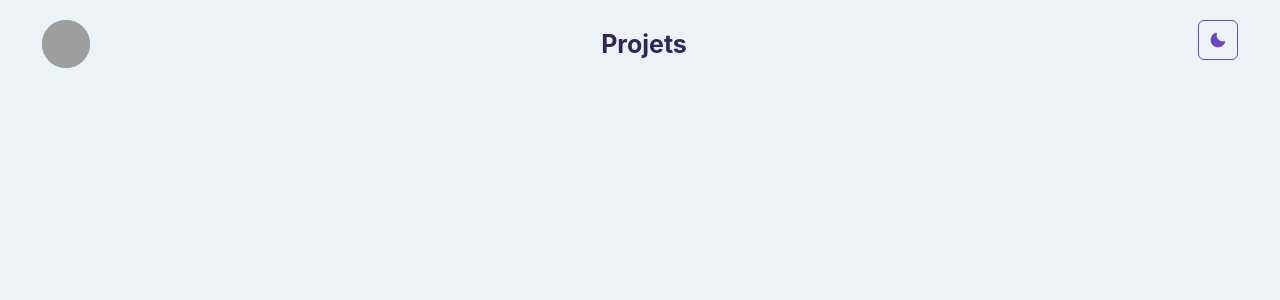
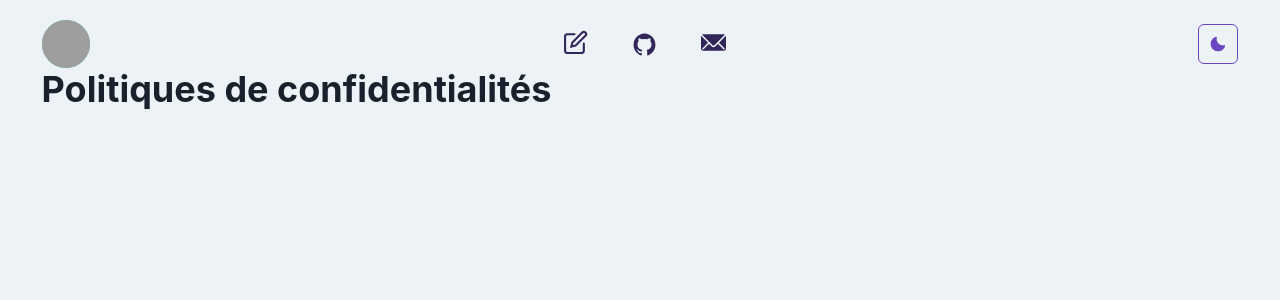
Before and after one commit to Tuvedunyel/tuvedunyel-portfolio, a React (Vite) app: page /politique in a window 1280 px wide. Before the commit this address had no page. Shown: the top 300 px of the page. Built offline with nearby package versions, Linux system fonts and the light colour scheme; grey boxes are pictures that could not be loaded.

Commit message:
footer start

```diff
--- a/src/App.css
+++ b/src/App.css
@@ -32,6 +32,12 @@
   text-decoration: none;
 }
 
+a.active {
+  border: none;
+  background: #6B46C1;
+  border-radius: 10px;
+}
+
 a:hover {
   text-decoration: none !important;
 }
--- a/src/App.tsx
+++ b/src/App.tsx
@@ -7,6 +7,9 @@
 import Home from './components/layouts/Home'
 import Projects from './components/layouts/Projects'
 import { AnimatePresence } from 'framer-motion'
+import Contact from './components/layouts/Contact'
+import Politiques from './components/layouts/Politiques'
+import Mentions from './components/layouts/Mentions'
 
 const App: FC<{ pageProps: string }> = ({ pageProps }: { pageProps: string }) => {
   const location = useLocation();
@@ -28,6 +31,9 @@
             <Routes location={location} key={location.pathname}>
               <Route path="/" element={<Home />} />
               <Route path="/mes-projets" element={<Projects />} />
+              <Route path="/contactez-moi" element={<Contact />} />
+              <Route path="/politique" element={<Politiques />} />
+              <Route path="/mentions" element={<Mentions />} />
             </Routes>
           </AnimatePresence>
         </Container>
--- a/src/components/Header.tsx
+++ b/src/components/Header.tsx
@@ -8,11 +8,12 @@
   useColorMode,
   useColorModeValue,
   Heading,
-  Link
+  Link,
+  Grid
 } from '@chakra-ui/react'
-import { MoonIcon, SunIcon } from '@chakra-ui/icons'
+import { EditIcon, EmailIcon, MoonIcon, SunIcon } from '@chakra-ui/icons'
 import { AnimatePresence, motion } from 'framer-motion'
-import { Link as ReachLink } from 'react-router-dom'
+import { NavLink as ReachLink, Link as NormalLink } from 'react-router-dom'
 
 const Header = () => {
   const { toggleColorMode } = useColorMode()
@@ -21,27 +22,70 @@
     <header>
       <Flex>
         <Center>
-          <ReachLink to="/">
+          <NormalLink to="/">
             <Avatar
               name="Montoya Grégoire"
               src="https://sp-ao.shortpixel.ai/client/to_auto,q_glossy,ret_img/https://btg-communication.fr/wp-content/uploads/2022/02/portrait_gregoire.jpg"
             />
-          </ReachLink>
+          </NormalLink>
         </Center>
         <Spacer />
         <Center>
-          <Heading as='h5' fontSize='25px'>
+          <Grid templateColumns="repeat(3, 1fr)" gap={7}>
+            <Center>
               <Link
                 as={ReachLink}
                 to="/mes-projets"
                 color={useColorModeValue('#322659', '#FAF5FF')}
+                p={2}
+                pt={1}
               >
-              Projets
+                <EditIcon
+                  w="25px"
+                  h="25px"
+                  color={useColorModeValue('#322659', '#FAF5FF')}
+                />
               </Link>
-
-          </Heading>
+            </Center>
+            <Center>
+              <Link
+                href="https://github.com/Tuvedunyel"
+                isExternal
+                color={useColorModeValue('#322659', '#FAF5FF')}
+                p={2}
+              >
+                <svg
+                  stroke="currentColor"
+                  fill="currentColor"
+                  strokeWidth="0"
+                  viewBox="0 0 512 512"
+                  height="25px"
+                  width="25px"
+                  xmlns="http://www.w3.org/2000/svg"
+                >
+                  <path d="M256 32C132.3 32 32 134.9 32 261.7c0 101.5 64.2 187.5 153.2 217.9a17.56 17.56 0 003.8.4c8.3 0 11.5-6.1 11.5-11.4 0-5.5-.2-19.9-.3-39.1a102.4 102.4 0 01-22.6 2.7c-43.1 0-52.9-33.5-52.9-33.5-10.2-26.5-24.9-33.6-24.9-33.6-19.5-13.7-.1-14.1 1.4-14.1h.1c22.5 2 34.3 23.8 34.3 23.8 11.2 19.6 26.2 25.1 39.6 25.1a63 63 0 0025.6-6c2-14.8 7.8-24.9 14.2-30.7-49.7-5.8-102-25.5-102-113.5 0-25.1 8.7-45.6 23-61.6-2.3-5.8-10-29.2 2.2-60.8a18.64 18.64 0 015-.5c8.1 0 26.4 3.1 56.6 24.1a208.21 208.21 0 01112.2 0c30.2-21 48.5-24.1 56.6-24.1a18.64 18.64 0 015 .5c12.2 31.6 4.5 55 2.2 60.8 14.3 16.1 23 36.6 23 61.6 0 88.2-52.4 107.6-102.3 113.3 8 7.1 15.2 21.1 15.2 42.5 0 30.7-.3 55.5-.3 63 0 5.4 3.1 11.5 11.4 11.5a19.35 19.35 0 004-.4C415.9 449.2 480 363.1 480 261.7 480 134.9 379.7 32 256 32z"></path>
+                </svg>
+              </Link>
+            </Center>
+            <Center>
+              <Link
+                as={ReachLink}
+                to="/contactez-moi"
+                color={useColorModeValue('#322659', '#FAF5FF')}
+                p={2}
+                pt={1}
+              >
+                <EmailIcon
+                  w="25px"
+                  h="25px"
+                  color={useColorModeValue('#322659', '#FAF5FF')}
+                />
+              </Link>
+            </Center>
+          </Grid>
         </Center>
         <Spacer />
+        <Center>
           <AnimatePresence exitBeforeEnter>
             <motion.div
               style={{ display: 'inline-block' }}
@@ -63,6 +107,7 @@
               />
             </motion.div>
           </AnimatePresence>
+        </Center>
       </Flex>
     </header>
   )
--- a/src/components/Transition.tsx
+++ b/src/components/Transition.tsx
@@ -2,14 +2,14 @@
 import { motion } from 'framer-motion';
 
 const animateInOut = {
-    initial: { y: 50, opacity: 0 },
+    initial: { y: 20, opacity: 0 },
     animate: { y: 0, opacity: 1 },
-    exit: { y: 50, opacity: 0 }
+    exit: { y: 20, opacity: 0 }
 }
 
 const Transition: FC< { children: ReactNode } > = ( {children}: { children: ReactNode } ) => {
     return (
-        <motion.div variants={animateInOut} initial="initial" animate="animate" exit="exit" transition={{ duration: 0.5 }}>
+        <motion.div variants={animateInOut} initial="initial" animate="animate" exit="exit" transition={{ duration: 0.6 }}>
             {children}
         </motion.div>
     );
--- /dev/null
+++ b/src/components/layouts/Contact.tsx
@@ -0,0 +1,138 @@
+import {
+  Center,
+  Container,
+  Heading,
+  Grid,
+  FormControl,
+  useColorModeValue,
+  Spacer,
+  FormLabel,
+  Input,
+  GridItem,
+  Textarea,
+  Button
+} from '@chakra-ui/react'
+import { ChangeEvent, useRef, useState } from 'react'
+import Transition from '../Transition'
+
+const Contact = () => {
+  const [lastName, setLastName] = useState('')
+  const [firstName, setFirstName] = useState('')
+  const [email, setEmail] = useState('')
+  const [phoneNumber, setPhoneNumber] = useState('')
+  const [message, setMessage] = useState('')
+  const [isSubmitting, setIsSubmitting] = useState(false)
+  const form = useRef({
+    lastName: '',
+    firstName: '',
+    email: '',
+    phoneNumber: '',
+    message: ''
+  })
+
+  return (
+    <Transition>
+      <Container maxW="6xl" mt={10}>
+        <Center>
+          <Heading as="h1" color={useColorModeValue('teal.600', 'teal.300')}>
+            Contactez moi
+          </Heading>
+        </Center>
+        <Center mt={15}>
+          <form action="">
+            <Grid templateColumns="repeat(2, 1fr)" gap={6} mt={10}>
+              <FormControl>
+                <FormLabel htmlFor="lastName" textAlign="center" mb={3}>
+                  Votre nom
+                </FormLabel>
+                <Input
+                  id="lastName"
+                  type="text"
+                  value={lastName}
+                  onChange={(e: ChangeEvent<HTMLInputElement>) =>
+                    setLastName(e.target.value)
+                  }
+                />
+              </FormControl>
+              <FormControl>
+                <FormLabel htmlFor="firstName" textAlign="center" mb={3}>
+                  Votre prénom
+                </FormLabel>
+                <Input
+                  id="lastName"
+                  type="text"
+                  value={firstName}
+                  onChange={(e: ChangeEvent<HTMLInputElement>) =>
+                    setFirstName(e.target.value)
+                  }
+                />
+              </FormControl>
+              <FormControl isRequired>
+                <FormLabel htmlFor="mail" textAlign="center" mb={3}>
+                  Votre adresse mail
+                </FormLabel>
+                <Input
+                  id="mail"
+                  type="mail"
+                  value={email}
+                  onChange={(e: ChangeEvent<HTMLInputElement>) =>
+                    setEmail(e.target.value)
+                  }
+                />
+              </FormControl>
+              <FormControl>
+                <FormLabel htmlFor="telephone" textAlign="center" mb={3}>
+                  Votre numéro de téléphone
+                </FormLabel>
+                <Input
+                  id="telephone"
+                  type="tel"
+                  value={phoneNumber}
+                  onChange={(e: ChangeEvent<HTMLInputElement>) =>
+                    setPhoneNumber(e.target.value)
+                  }
+                />
+              </FormControl>
+              <GridItem colSpan={2}>
+                <FormControl isRequired>
+                  <FormLabel htmlFor="message" textAlign="center" mb={3}>
+                    Votre message
+                  </FormLabel>
+                  <Textarea
+                    id="message"
+                    size="md"
+                    value={message}
+                    onChange={(e: ChangeEvent<HTMLTextAreaElement>) =>
+                      setMessage(e.target.value)
+                    }
+                  />
+                </FormControl>
+              </GridItem>
+              <GridItem colSpan={2}>
+                <Center>
+                  {isSubmitting ? (
+                    <Button
+                      isLoading
+                      loadingText="Envoie..."
+                      colorScheme="teal"
+                      variant="solid"
+                      size="lg"
+                    >
+                      Envoyer
+                    </Button>
+                  ) : (
+                    <Button colorScheme="teal" variant="solid" size="lg" type='submit'>
+                      Envoyer
+                    </Button>
+                  )}
+                </Center>
+              </GridItem>
+            </Grid>
+          </form>
+        </Center>
+      </Container>
+    </Transition>
+  )
+}
+
+export default Contact
--- /dev/null
+++ b/src/components/layouts/Mentions.tsx
@@ -0,0 +1,10 @@
+import { Heading } from '@chakra-ui/react';
+import React, { FC } from 'react';
+
+const Mentions: FC = () => {
+    return (
+        <Heading as='h1'>Mentions légales</Heading>
+    );
+};
+
+export default Mentions;
--- /dev/null
+++ b/src/components/layouts/Politiques.tsx
@@ -0,0 +1,10 @@
+import React, { FC } from 'react';
+import { Heading } from '@chakra-ui/react';
+
+const Politiques: FC = () => {
+    return (
+        <Heading as='h1'>Politiques de confidentialités</Heading>
+    )
+};
+
+export default Politiques;
```
Also changed, not shown: src/components/Footer.tsx (added, +22 -0 lines). Lines whose indentation alone changed are shown as unchanged.
